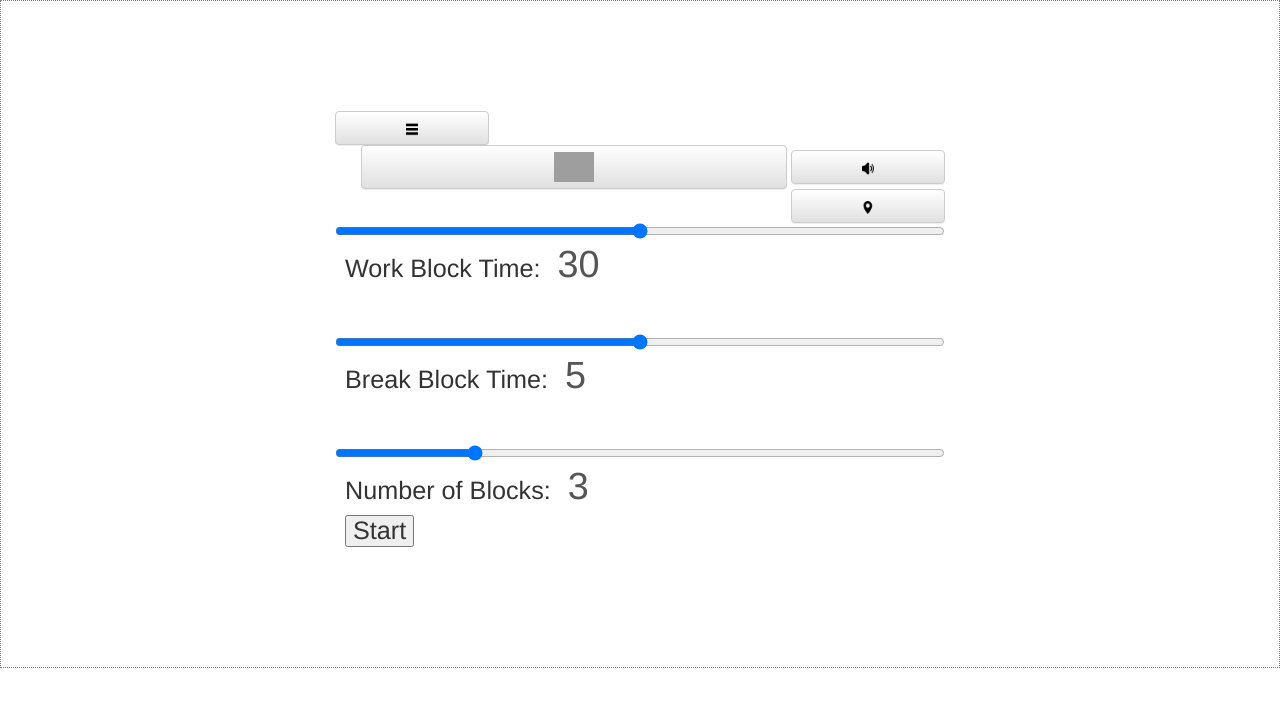
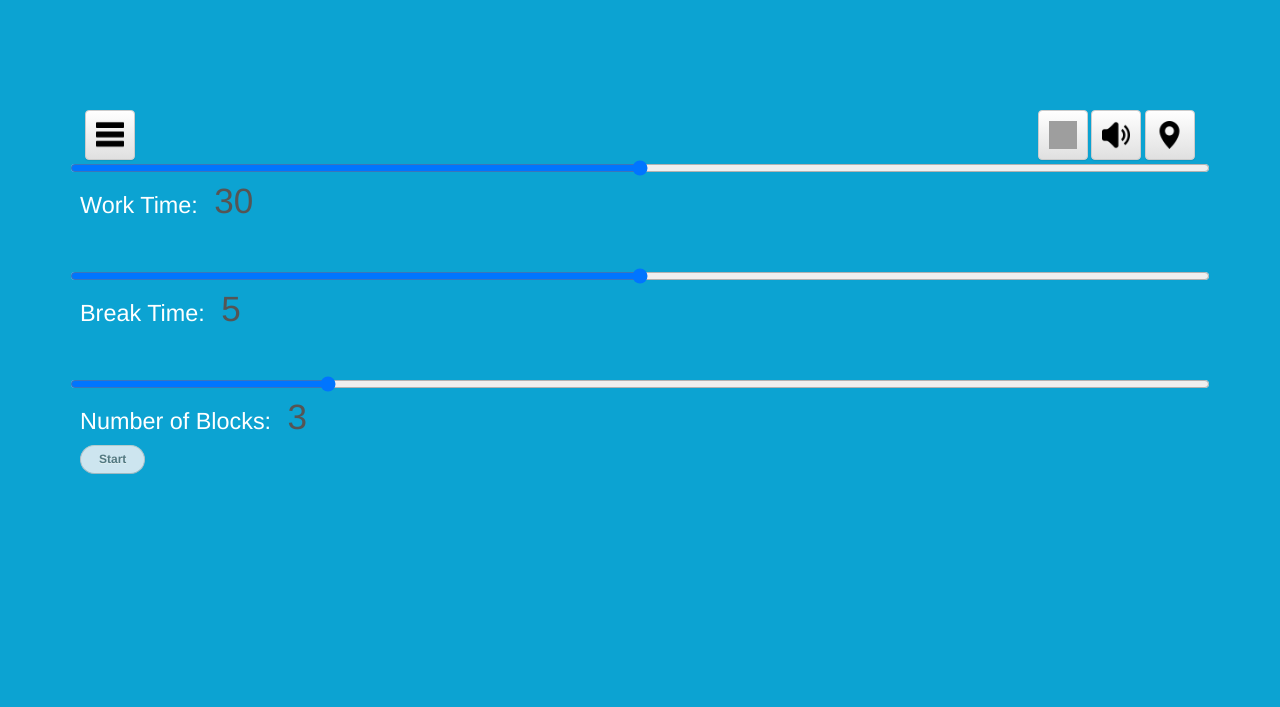
Before and after one commit to rahulramath/project, a PHP site: page /homepage.html in a window 1280 px wide. Shown: the top 707 px of the page. Run offline with PHP 8.4, Linux system fonts and the light colour scheme; some libraries are stand-ins or nearby versions; grey boxes are pictures that could not be loaded.

Commit message:
made everything look nicer

```diff
--- a/css/index.css
+++ b/css/index.css
@@ -176,3 +176,9 @@
 .lt-ie9 {
   input[type=text], input[type=password] { line-height: 34px; }
 }
+
+.btn-menu {
+  width: 50px;
+  height: 50px;
+  padding: 10px;
+}
--- a/css/rangeslider.css
+++ b/css/rangeslider.css
@@ -4,7 +4,8 @@
 
 .container {
   margin: 80px auto;
-  width: 640px;
+  width: 340px auto;
+  /*max-width: 340px;*/
 }
 
 .rangeslider {
--- a/homepage.html
+++ b/homepage.html
@@ -1,35 +1,29 @@
-<!doctype html>
+<!DOCTYPE html>
+  <html>
+<head>
+	<meta charset="utf-8">
+	<meta name="viewport" content="width=device-width, initial-scale=1.0, maximum-scale=1">
+  <title>HCI Project Portfolio</title>
 
-<html>
-<head>
-	<title>HCI Project Portfolio</title>
-	<meta charset="utf-8">
-	<meta name="viewport" content="width=device-width, initial-scale=1.0">
 	<link href="css/bootstrap.min.css" rel="stylesheet">
 	<link href="css/bootstrap-theme.min.css" rel="stylesheet">
-	<link href="css/introHCI.css" rel="stylesheet">
+	<link href="css/index.css" rel="stylesheet">
 	<link href="css/rangeslider.css" rel="stylesheet">
-	<!-- this is a comment in HTML -->
+</head>
 
-    <!-- HTML5 Shim and Respond.js IE8 support of HTML5 elements and media queries -->
-    <!-- WARNING: Respond.js doesn't work if you view the page via file:// -->
-    <!--[if lt IE 9]>
-      <script src="https://oss.maxcdn.com/libs/html5shiv/3.7.0/html5shiv.js"></script>
-      <script src="https://oss.maxcdn.com/libs/respond.js/1.3.0/respond.min.js"></script>
-    <![endif]-->
-</head>
 <body>
   <section class="container">
-    <div align="left"><a href="http://google.com" class="btn btn-default"><img src="images/menu.png" width="10%" height="10%"></a></div>
-  <div align="right">
-    <a href="http://google.com" class="btn btn-default"><img src="images/time.png" width="10%" height="10%"></a>
-    <a href="http://google.com" class="btn btn-default"><img src="images/volume.png" width="10%" height="10%"></a>
-    <a href="http://google.com" class="btn btn-default"><img src="images/location.png" width="10%" height="10%"></a>
+    <div class="col-xs-4 text-left" align="left"><a href="index.html" class="btn btn-menu btn-default"><img src="images/menu.png" width="100%" height="100%"></a></div>
+  <div class="col-xs-8 text-right" align="right">
+    <a href="http://google.com" class="btn btn-menu btn-default"><img src="images/time.png" width="100%" height="100%"></a>
+    <a href="http://google.com" class="btn btn-menu btn-default"><img src="images/volume.png" width="100%" height="100%"></a>
+    <a href="http://google.com" class="btn btn-menu btn-default"><img src="images/location.png" width="100%" height="100%"></a>
   </div>
+
 <div>
    <input type="range" min="10" max="50" step="5" value="30">
    <p>
-   	Work Block Time:
+   	Work Time:
    	<output class="output"></output>
    </p>
  </div>
@@ -38,7 +32,7 @@
 <div>
    <input type="range" min="0" max="10" step="1" value="5">
    <p>
-   	Break Block Time:
+   	Break Time:
    	<output class="output"></output>
    </p>
  </div>
```
Also changed, not shown: index.html (+4 -10 lines), css/bootstrap-theme.css.
